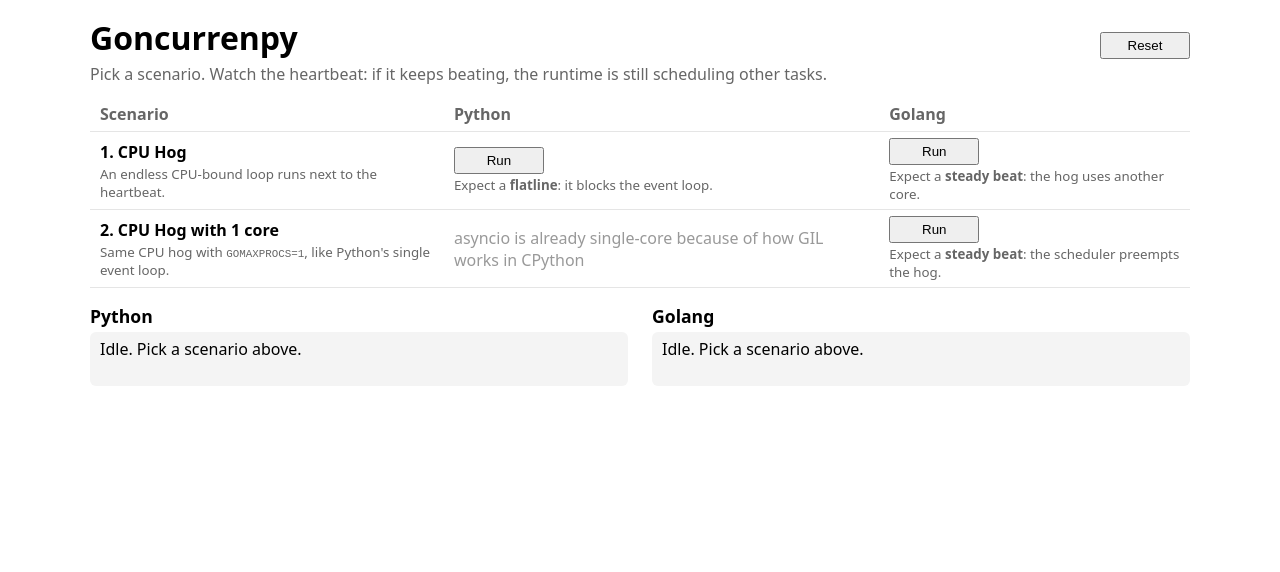
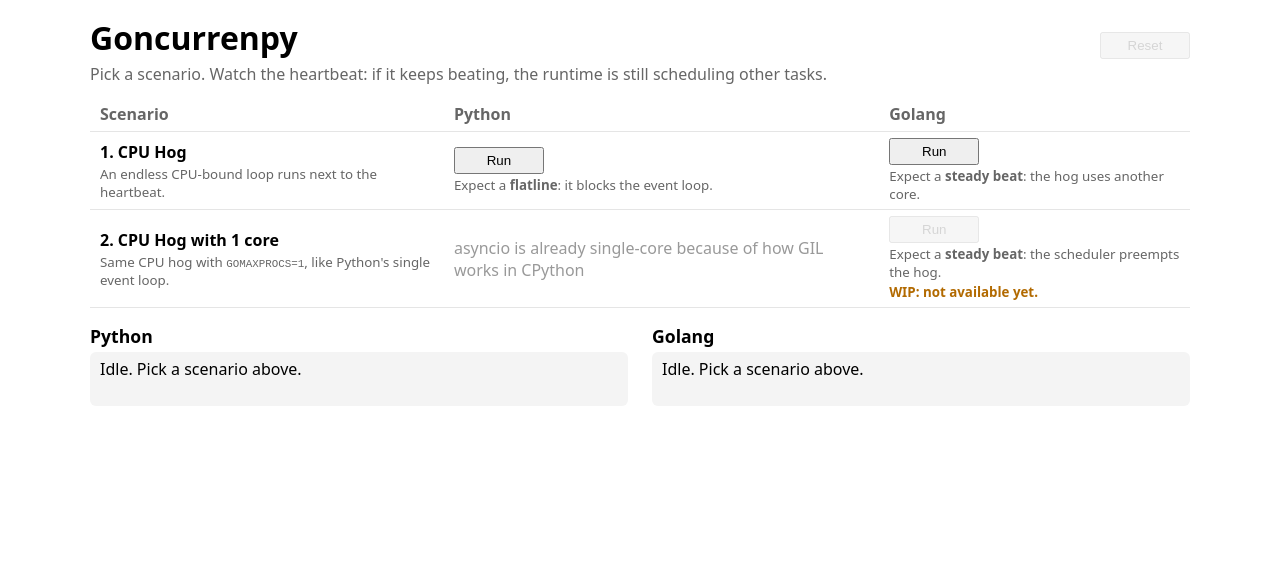
Before and after one commit to luckaszg/goncurrenpy, a website with bundled scripts: page client/index.html in a window 1280 px wide. Built offline with nearby package versions, Linux system fonts and the light colour scheme.

Commit message:
Disable unused buttons

```diff
--- a/client/index.html
+++ b/client/index.html
@@ -18,6 +18,8 @@
         td .na { color: #999; }
 
         button { min-width: 90px; padding: 4px 10px; cursor: pointer; }
+        button:disabled:not(.running) { cursor: not-allowed; opacity: 0.5; }
+        td small.wip { color: #b26a00; font-weight: 600; }
         button.active { background: #333; color: white; border-color: #333; }
         button.running { display: inline-flex; align-items: center; justify-content: center; gap: 6px; cursor: progress; }
         button.running::before {
@@ -37,7 +39,7 @@
 <body>
     <header>
         <h1>Goncurrenpy</h1>
-        <button id="reset">Reset</button>
+        <button id="reset" disabled>Reset</button>
     </header>
     <p class="subtitle">Pick a scenario. Watch the heartbeat: if it keeps beating, the runtime is still scheduling other tasks.</p>
 
@@ -63,9 +65,10 @@
                 <td><strong>2. CPU Hog with 1 core</strong><small>Same CPU hog with <code>GOMAXPROCS=1</code>, like Python's single event loop.</small></td>
                 <td><span class="na">asyncio is already single-core because of how GIL works in CPython</span></td>
                 <td>
-                    <button data-scenario="Go limited to 1 core" data-lang="Go"
+                    <button data-scenario="Go limited to 1 core" data-lang="Go" disabled
                             data-expect="Keeps beating: Go's scheduler preempts the busy goroutine so the heartbeat still gets turns.">Run</button>
                     <small>Expect a <b>steady beat</b>: the scheduler preempts the hog.</small>
+                    <small class="wip">WIP: not available yet.</small>
                 </td>
             </tr>
             <!-- <tr>
```
